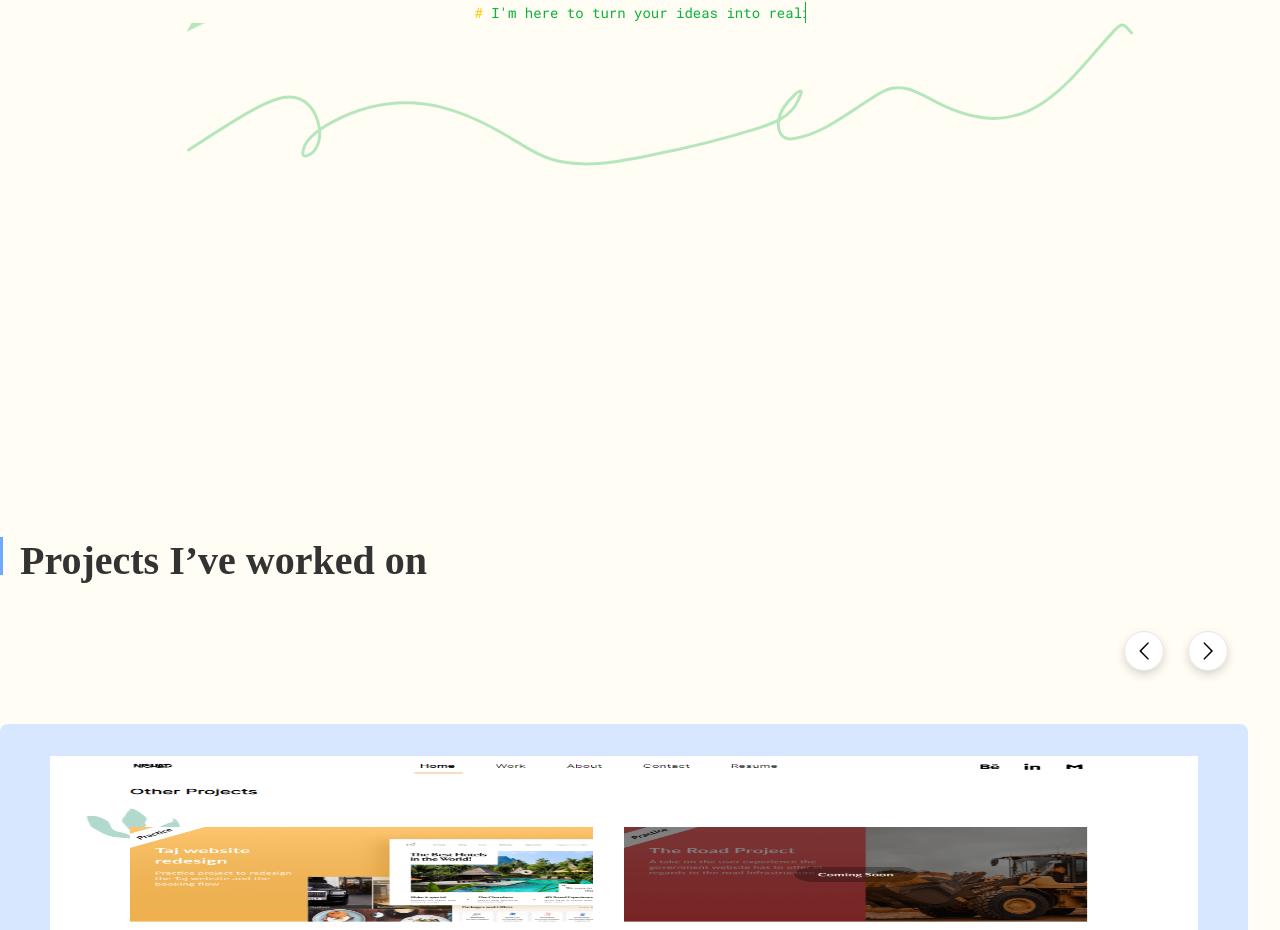
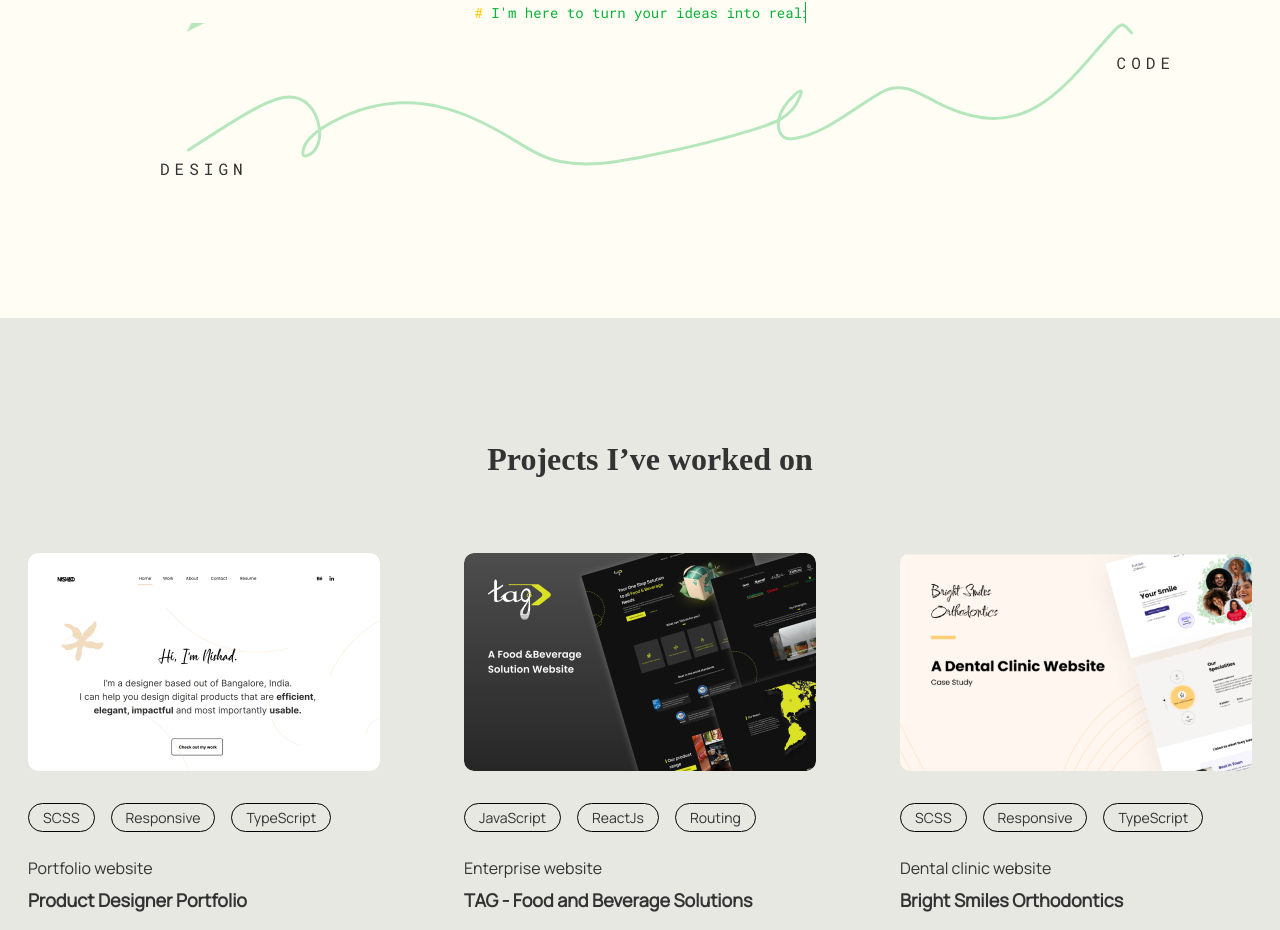
Before and after one commit to VinitaMathew/VinitaPortfolio, a React (Create React App) app: page /#/ in a window 1280 px wide. Shown: the part 417-1347 px from the top of the page. Built offline with nearby package versions, Linux system fonts and the light colour scheme.

Commit message:
add project list component

```diff
--- a/src/components/homePage/HomePage.scss
+++ b/src/components/homePage/HomePage.scss
@@ -8,18 +8,10 @@
   .section-heading {
     font-family: "Playfair Display ";
     font-weight: 700;
-    font-size: 40px;
+    font-size: 32px;
     position: relative;
     margin-left: 20px;
-    &:before {
-      border-left: 8px solid #6fa9ff;
-      bottom: 0;
-      content: "";
-      height: 38px;
-      left: -25px;
-      position: absolute;
-      top: 10%;
-    }
+    text-align: center;
   }
 }
 
--- a/src/components/homePage/LandingSection/LandingSection.scss
+++ b/src/components/homePage/LandingSection/LandingSection.scss
@@ -1,5 +1,5 @@
 .landing-section {
-  min-height: 700px;
+  min-height: 610px;
   background-color: #fffdf4;
   margin-top: 125px;
   .landing-page-content {
@@ -114,6 +114,12 @@
         }
       }
 
+      .design-to-code {
+        display: flex;
+        flex-direction: column;
+        text-align: start;
+        font-family: "Roboto Mono";
+        letter-spacing: 5px;
         .path {
           stroke-dasharray: 1367;
           stroke-dashoffset: 1437;
@@ -143,6 +149,16 @@
           width: 100%;
           margin-top: 50px;
         }
+
+        .design-text {
+          margin-top: -15px;
+        }
+        .code-text {
+          align-self: end;
+          margin-top: -130px;
+          margin-right: -55px;
+        }
+      }
     }
   }
 }
--- a/src/components/homePage/LandingSection/LandingSection.tsx
+++ b/src/components/homePage/LandingSection/LandingSection.tsx
@@ -20,6 +20,7 @@ export default function LandingSection(props: any) {
             <span style={{ color: "#FFCC00" }}>#</span> I'm here to turn your
             ideas into reality!
           </h6>
+          <div className="design-to-code">
             <div className="graph__wrapper">
               <svg
                 width="1000"
@@ -49,6 +50,9 @@ export default function LandingSection(props: any) {
                 </polyline>
               </svg>
             </div>
+            <span className="design-text">DESIGN</span>
+            <span className="code-text">CODE</span>
+          </div>
         </div>
       </div>
     </div>
--- a/src/components/homePage/Projects/Projects.scss
+++ b/src/components/homePage/Projects/Projects.scss
@@ -1,6 +1,67 @@
 .projects-container {
   padding-top: 90px;
   margin-bottom: 84px;
+  background-color: #e7e8e2;
+  .projects-list-wrapper {
+    display: flex;
+    max-width: 1300px;
+    margin: auto;
+    justify-content: space-between;
+    margin-top: 50px;
+    .project-item {
+      height: 628px;
+      border-radius: 8px;
+      min-width: 408px;
+      .contentWrapper {
+        display: flex;
+        flex-direction: column;
+        margin-left: 28px;
+        margin-top: 20px;
+        .projectThumbnail {
+          width: 352px;
+          height: 218px;
+          border-radius: 10px;
+        }
+        .key-points-wrapper {
+          display: flex;
+          margin-top: 32px;
+          gap: 16px;
+          font-size: 14px;
+          .key-point {
+            border: 1px solid black;
+            border-radius: 20px;
+            padding: 3px 14px;
+          }
+        }
+        .desc {
+          margin-top: 24px;
+        }
+        h5 {
+          font-size: 18px;
+          font-style: normal;
+          font-weight: 700;
+          margin-top: 7px;
+          margin-bottom: 20px;
+        }
+        a {
+          width: 160px;
+          height: 55px;
+          border-radius: 8px;
+          background: #333;
+          display: flex;
+          text-decoration: unset;
+          color: white;
+          font-size: 18px;
+          align-items: center;
+          justify-content: center;
+          bottom: 36px;
+          &:hover {
+            background: #494747;
+          }
+        }
+      }
+    }
+  }
 }
 
 @media only screen and (max-width: 750px) {
--- a/src/components/homePage/Projects/Projects.tsx
+++ b/src/components/homePage/Projects/Projects.tsx
@@ -1,5 +1,5 @@
 import React from "react";
-import ProjectCarousel from "./ProjectCarousel/ProjectCarousel";
+import { projectsData } from "./ProjectsData";
 import "./Projects.scss";
 
 const Projects = React.forwardRef((props, projectsRef: any) => {
@@ -7,7 +7,30 @@ const Projects = React.forwardRef((props, projectsRef: any) => {
     <div className="projects-container" ref={projectsRef}>
       <h2 className="section-heading">Projects I’ve worked on</h2>
       <div className="projects-list-wrapper">
-        <ProjectCarousel />
+        {projectsData.map((project, index) => (
+          <div key={index} className="project-item">
+            <div className="contentWrapper">
+              <span className="animate-section"></span>
+              <img
+                className="projectThumbnail"
+                src={project.imageUrl}
+                alt={`Project ${index + 1}`}
+              />
+              <div className="key-points-wrapper">
+                {project.keyPoints.map((keyPoint, index) => (
+                  <div className="key-point" key={index}>
+                    {keyPoint}
+                  </div>
+                ))}
+              </div>
+              <div className="desc">{project.desciption}</div>
+              <h5>{project.title}</h5>
+              {/* <a href={project.link} target="_blank">
+                Live link
+              </a> */}
+            </div>
+          </div>
+        ))}
       </div>
     </div>
   );
--- /dev/null
+++ b/src/components/homePage/Projects/ProjectsData.ts
@@ -0,0 +1,27 @@
+const PortfolioImage = require("../../../assets/portfolio.png");
+const TagImage = require("../../../assets/tag.png");
+const BrightSmilesImage = require("../../../assets/bright-smiles.png");
+
+export const projectsData = [
+  {
+    imageUrl: PortfolioImage,
+    title: "Product Designer Portfolio",
+    desciption: "Portfolio website",
+    keyPoints: ["SCSS", "Responsive", "TypeScript"],
+    link: "https://nishaduxd.com/",
+  },
+  {
+    imageUrl: TagImage,
+    title: "TAG - Food and Beverage Solutions",
+    desciption: "Enterprise website",
+    keyPoints: ["JavaScript", "ReactJs", "Routing"],
+    link: "https://vinitamathew.github.io/tag/#/",
+  },
+  {
+    imageUrl: BrightSmilesImage,
+    title: "Bright Smiles Orthodontics",
+    desciption: "Dental clinic website",
+    keyPoints: ["SCSS", "Responsive", "TypeScript"],
+    link: "https://vinitamathew.github.io/BrightSmiles/",
+  },
+];
```
Also changed, not shown: src/assets/portfolio.png, src/assets/tag.png. Lines whose indentation alone changed are shown as unchanged.
